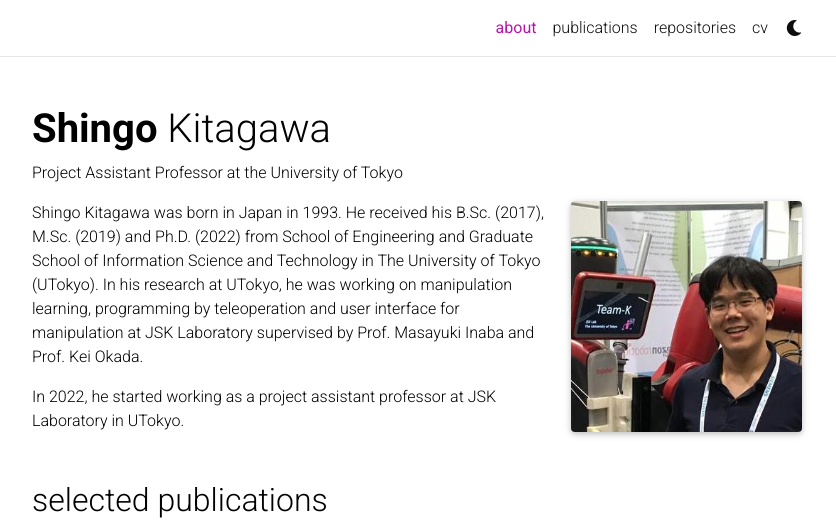
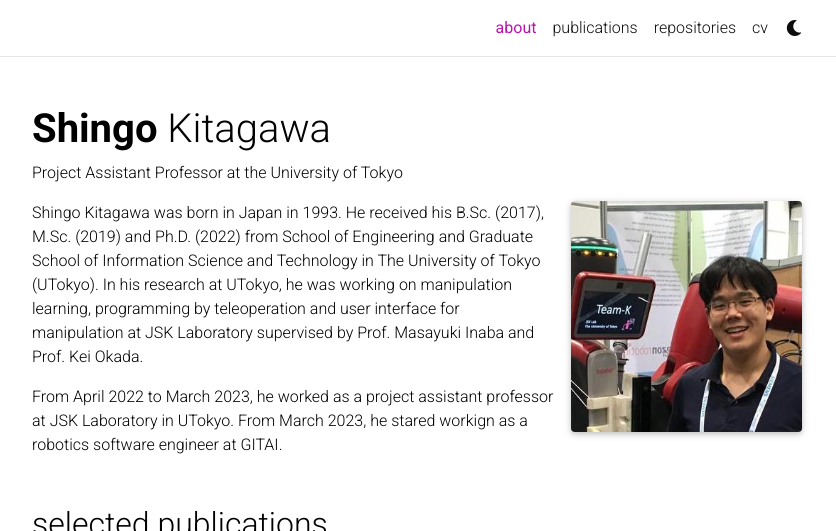
Before and after one commit to knorth55/knorth55.github.io, a Jekyll site: the page built from _pages/about.md, in a window 1280 px wide, cut to the strip 0-531 px from the top of the page. Shown: the whole strip, without its empty margins (223-1059 px from the left). Built offline with Jekyll 4.4.1, drawn with Linux system fonts in a browser that asks for light colours; full-size pictures stand in for the smaller copies a plugin makes; comment, search, counter and statistics services are not loaded; a style sheet for code colours, icons or effects is not loaded.

Commit message:
update current job

```diff
--- a/_data/cv.yml
+++ b/_data/cv.yml
@@ -31,9 +31,12 @@
 - title: Experience
   type: time_table
   contents:
+    - title: Robotics Software Engineer
+      institution: GITAI
+      year: March 2023 -
     - title: Project Assistant Professor
       institution: The University of Tokyo
-      year: 2022 -
+      year: April 2022 - March 2023
 # - title: Open Source Projects
 #   type: time_table
 #   contents:
--- a/_pages/about.md
+++ b/_pages/about.md
@@ -23,4 +23,5 @@
 user interface for manipulation at JSK Laboratory supervised by
 Prof. Masayuki Inaba and Prof. Kei Okada.
 
-In 2022, he started working as a project assistant professor at JSK Laboratory in UTokyo.
+From April 2022 to March 2023, he worked as a project assistant professor at JSK Laboratory in UTokyo.
+From March 2023, he stared workign as a robotics software engineer at GITAI.
```
